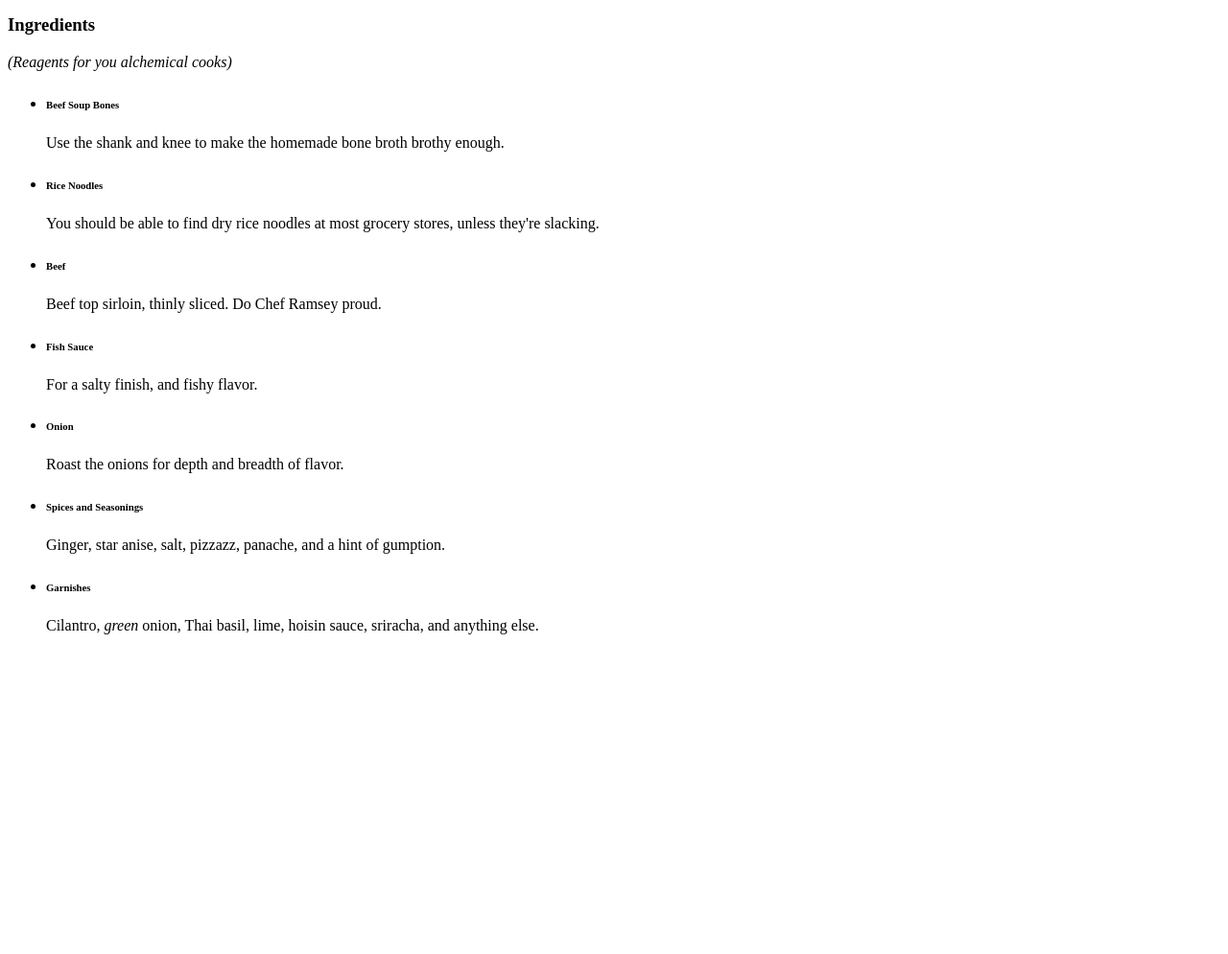
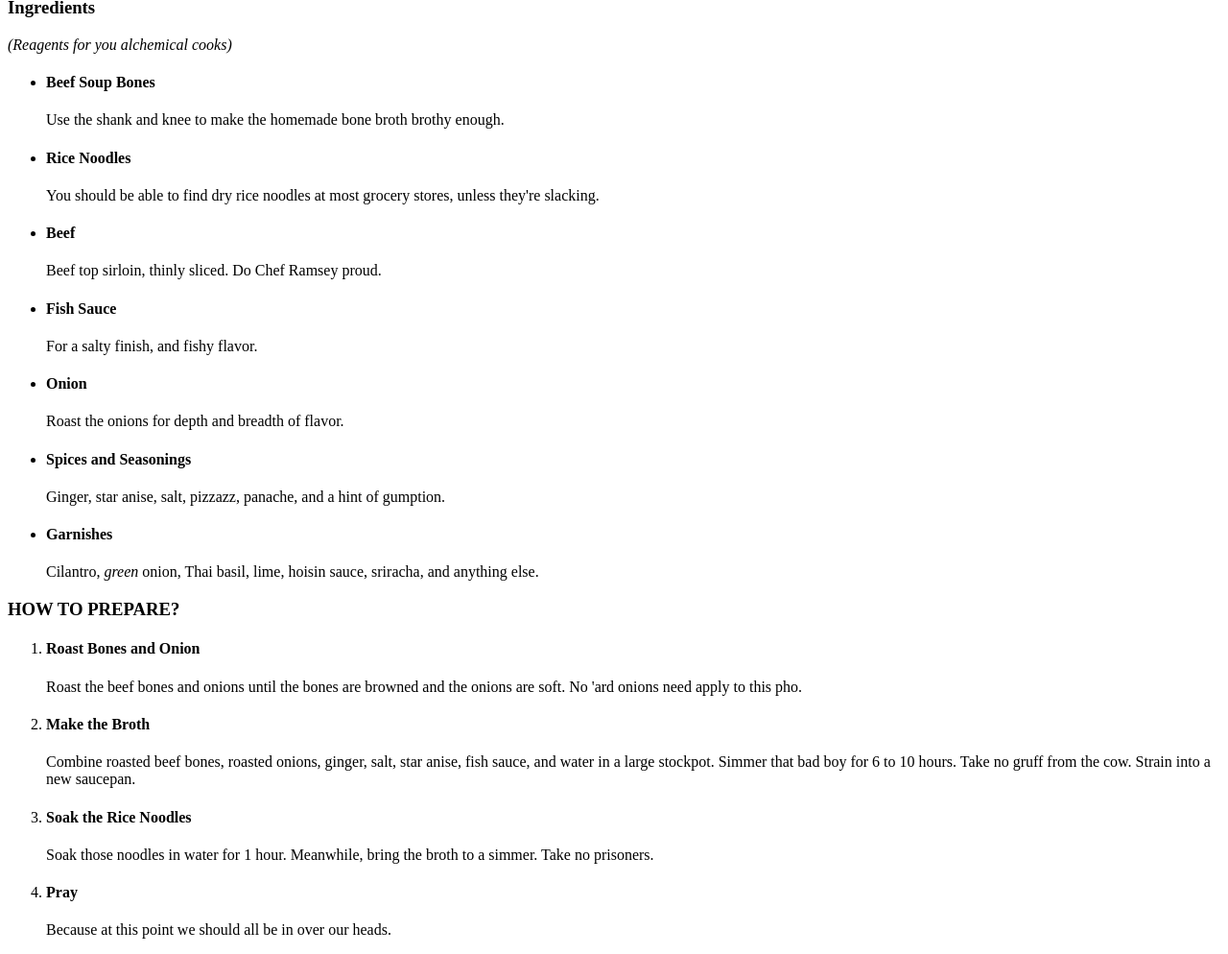
Before and after one commit to WishesMoney/odin-recipes, a plain HTML site: page recipes/pho.html in a window 1280 px wide. Shown: the part 1285-2279 px from the top of the page at 96% size. Before the commit the page ends 1962 px from the top, so only its background shows below. Drawn offline with Linux system fonts and the light colour scheme.

Commit message:
Remove unecessairy href and add preparation

```diff
--- a/recipes/pho.html
+++ b/recipes/pho.html
@@ -8,7 +8,6 @@
 
 <body>
 <h1>Pho</h1>
-<a href="recipes/pho.html">Pho</a>
 <img src="pho-images/pho.jpg">
 <p></p>
 <h3>Pho: Pronounced "FUH" not "FOW"</h3>
@@ -20,23 +19,34 @@
 <h3>Ingredients</h3>
 <p><em>(Reagents for you alchemical cooks)</em></p>
 <ul>
-    <li><h6>Beef Soup Bones</h6></li>
+    <li><h4>Beef Soup Bones</h4></li>
     <p>Use the shank and knee to make the homemade bone broth brothy enough.</p>
-    <li><h6>Rice Noodles</h6></li>
+    <li><h4>Rice Noodles</h4></li>
     <p>You should be able to find dry rice noodles at most grocery stores, unless they're slacking.</p>
-    <li><h6>Beef</h6></li>
+    <li><h4>Beef</h4></li>
     <p>Beef top sirloin, thinly sliced. Do Chef Ramsey proud.</p>
-    <li><h6>Fish Sauce</h6></li>
+    <li><h4>Fish Sauce</h4></li>
     <p>For a salty finish, and fishy flavor.</p>
-    <li><h6>Onion</h6></li>
+    <li><h4>Onion</h4></li>
     <p>Roast the onions for depth and breadth of flavor.</p>
-    <li><h6>Spices and Seasonings</h6></li>
+    <li><h4>Spices and Seasonings</h4></li>
     <p>Ginger, star anise, salt, pizzazz, panache, and a hint of gumption.</p>
-    <li><h6>Garnishes</h6></li>
+    <li><h4>Garnishes</h4></li>
     <p>Cilantro, <em>green</em> onion, Thai basil, lime, hoisin sauce, sriracha, and anything else.</p>
+</ul>
 
-
-</ul>
+<p></p>
+<h3>HOW TO PREPARE?</h3>
+<ol>
+    <li><h4>Roast Bones and Onion</h4></li>
+    <p>Roast the beef bones and onions until the bones are browned and the onions are soft. No 'ard onions need apply to this pho.</p>
+    <li><h4>Make the Broth</h4></li>
+    <p>Combine roasted beef bones, roasted onions, ginger, salt, star anise, fish sauce, and water in a large stockpot. Simmer that bad boy for 6 to 10 hours. Take no gruff from the cow. Strain into a new saucepan.</p>
+    <li><h4>Soak the Rice Noodles</h4></li>
+    <p>Soak those noodles in water for 1 hour. Meanwhile, bring the broth to a simmer. Take no prisoners.</p>
+    <li><h4>Pray</h4></li>
+    <p>Because at this point we should all be in over our heads.</p>
+</ol>
 
 
 
```
